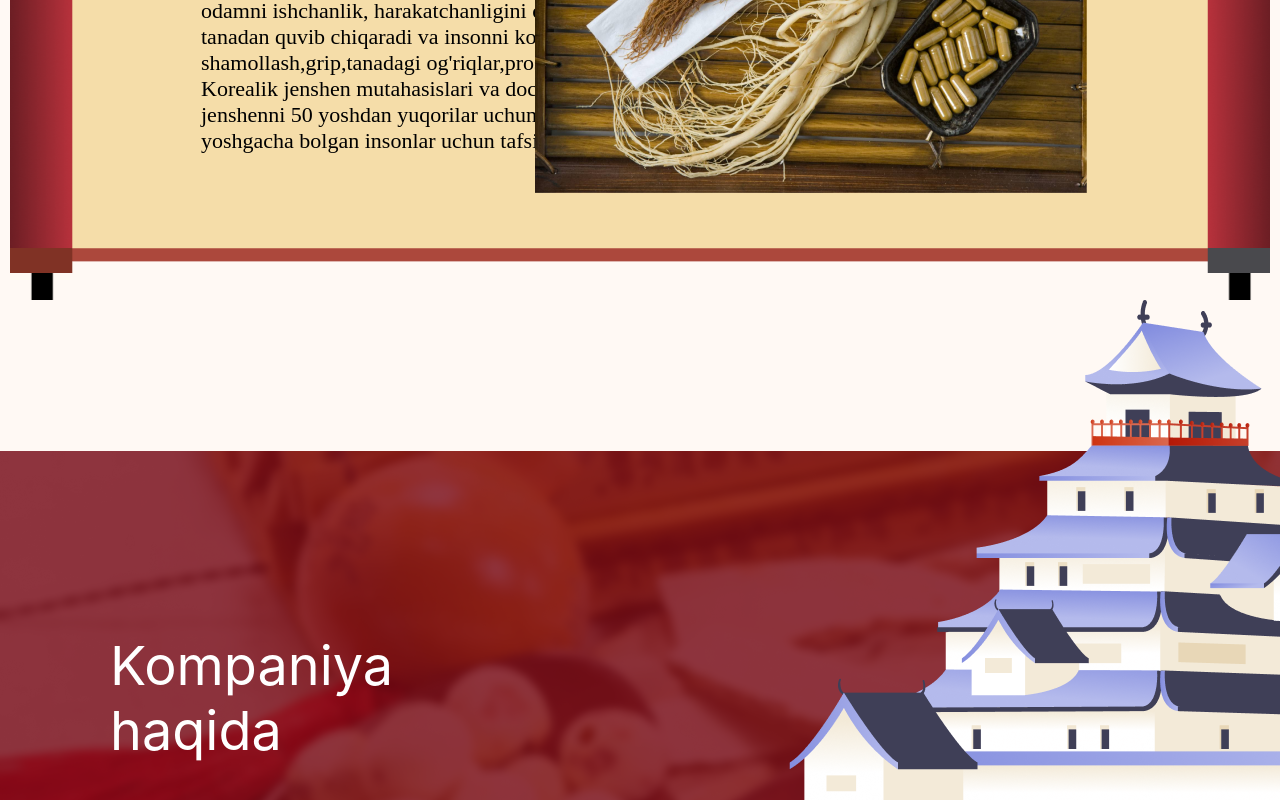
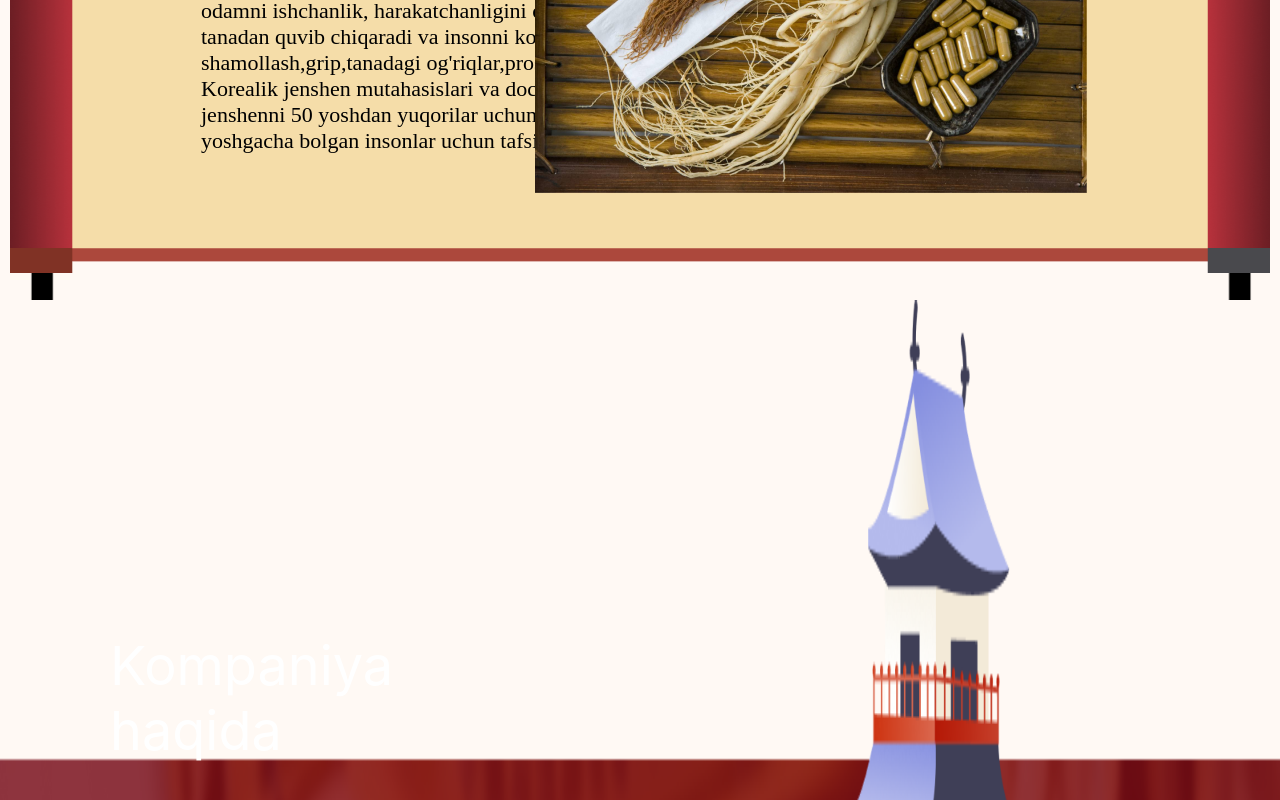
Before and after one commit to Begzodbekov/jenshen-project, a React (Create React App) app: page / in a window 1280 px wide. Shown: the part 4136-4936 px from the top of the page. Built offline with nearby package versions, Linux system fonts and the light colour scheme.

Commit message:
endi tugaydi

```diff
--- a/src/Components/Kompaniya/Kompaniya.scss
+++ b/src/Components/Kompaniya/Kompaniya.scss
@@ -1,9 +1,10 @@
 .Kompaniya{
           background-image: url('../../img//companybackground.png');
           background-repeat: no-repeat;
-          background-size: 100% 900px cover;
+          background-size: 100% 100%;
+          // background-position: center;
         //   object-fit: contain;
-          position: relative;
+          // position: ;
 }
 .kompaniya_inner{
           padding: 144px 1018px 93px 100px;
```
